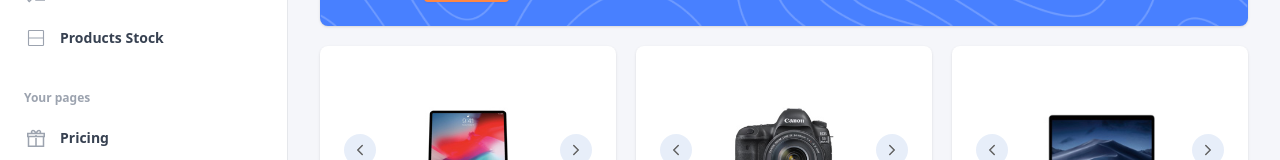
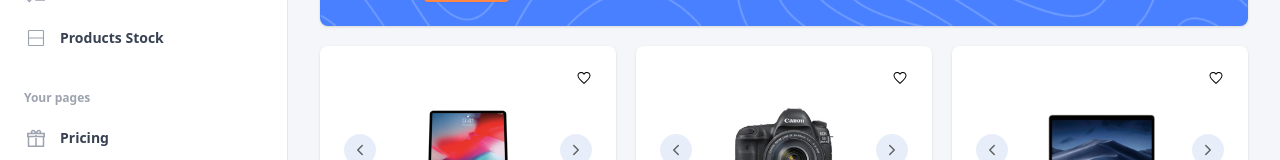
Before and after one commit to dDevAhmed/frontend_thecodechronicle_3.0, a React (Vite) app: page /products in a window 1280 px wide. Shown: the part 286-446 px from the top of the page. Built offline with nearby package versions, Linux system fonts and the light colour scheme.

Commit message:
products - products card - heart icon

```diff
--- a/index.html
+++ b/index.html
@@ -2,7 +2,6 @@
 <html lang="en">
   <head>
     <meta charset="UTF-8" />
-    <!-- fixme - change favicon -->
     <link rel="icon" type="image/svg+xml" href="/src/assets/favicon_io/favicon-32x32.png" />
     <meta name="viewport" content="width=device-width, initial-scale=1.0" />
     <title>DashStack</title>
--- a/src/pages/Products.jsx
+++ b/src/pages/Products.jsx
@@ -52,8 +52,9 @@ const Products = () => {
       <div className="mt-5 grid grid-cols-1 md:grid-cols-3 gap-5">
         {
           products.map((product, index) => (
-            <Card key={index} style={{ backgroundColor: '#fff' }}>
+            <Card key={index} style={{ backgroundColor: '#fff', display: 'relative' }}>
               <span className="relative">
+                <IoMdHeartEmpty className="absolute right-0 cursor-pointer" />
                 <img src={product.image} alt="Product Image" className="m-auto h-40" />
                 <span className="absolute top-1/2 left-0 right-0 flex items-center justify-between transform -translate-y-1/2">
                   <IoChevronBackOutline className="bg-[rgba(226,234,248,0.8)] text-[#626262] rounded-full p-2 h-8 w-8 flex items-center justify-center cursor-pointer" />
@@ -61,7 +62,7 @@ const Products = () => {
                 </span>
               </span>
               {/* //fixme - flex out as in col */}
-              <span className="">
+              <span className="flex flex-col justify-between">
                 <p className="text-[#202224] text-[1.125rem] font-medium">{product.name}</p>
                 <span>
                   <p className="text-[#4880FF] text-[.75rem] mt-2">${product.price}</p>
```
Also changed, not shown: src/FIXME.txt (added).
